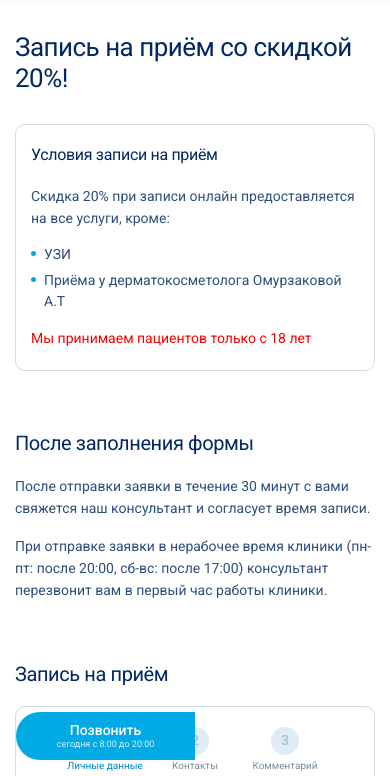
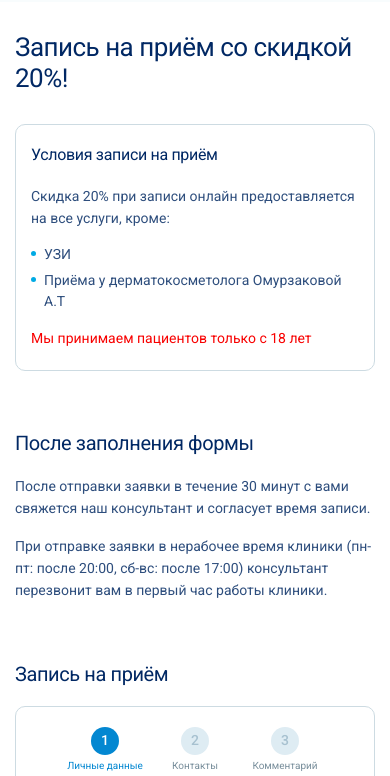
Before and after one commit to Mizantrope/class-clinic, a website: page app/zapis.html in a window 390 px wide. Shown: the part 68-844 px from the top of the page. Drawn offline with nearby package versions, Linux system fonts and the light colour scheme.

Commit message:
Пофиксил кнопку на странице zapis.html

```diff
--- a/app/scss/_reset.scss
+++ b/app/scss/_reset.scss
@@ -20,6 +20,14 @@ body {
     font-size: 16px;
     line-height: 1.4;
     min-width: $min-width;
+
+    &.zapis {
+        #layout {
+            @media (max-width: 434px) {
+                padding-bottom: 0;
+            }
+        }
+    }
 }
 
 .swipe-open,
--- a/app/zapis.html
+++ b/app/zapis.html
@@ -17,7 +17,7 @@
 
         <link rel="stylesheet" href="./css/style.min.css">
     </head>
-    <body>
+    <body class="zapis">
 
         <div id="layout">
 
@@ -1083,21 +1083,6 @@
             <!-- / Footer -->
         </div>
 
-        <!-- Кнопка которая видна только на мобиле на всех страницах, кроме записи на прием -->
-        <div class="btn btn--appointment">
-            <a class="btn__item" href="tel:+74012334455">
-                <div class="btn__inner">
-                    <div class="btn__t">Позвонить</div>
-                    <div class="btn__text">
-                        сегодня с 8:00 до 20:00
-                    </div>
-                    <!-- <div class="btn__text">
-                        пн-пт: 8:00–20:00 <br>сб-вс: 9:00–17:00
-                    </div> -->
-                </div>
-            </a>
-        </div>
-
         <script src="./js/main.min.js"></script>
 
         <!-- HTML Templates for Js -->
```
Also changed, not shown: app/css/style.min.css, dist/css/style.min.css, dist/zapis.html.
